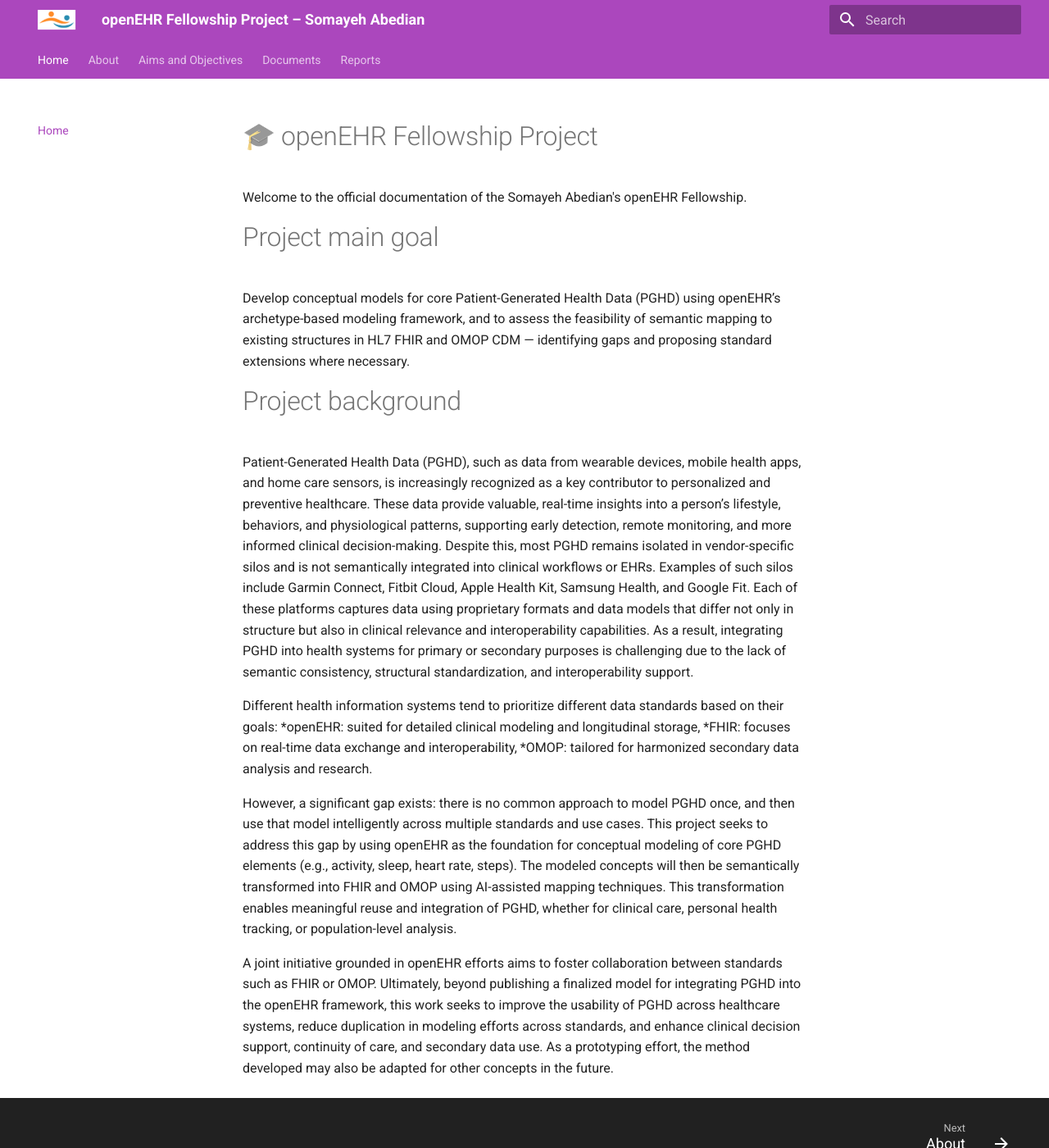
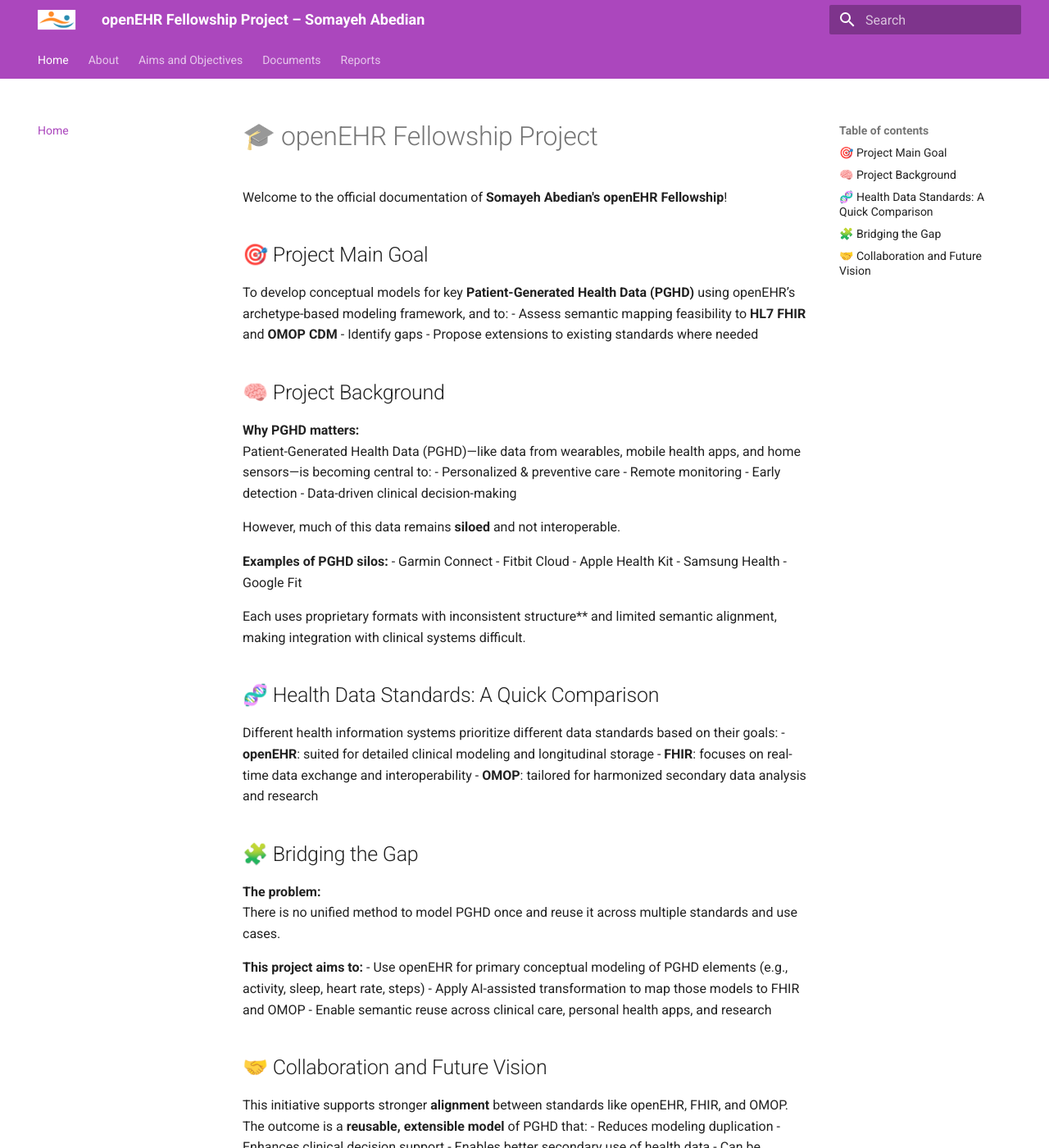
Before and after one commit to Somayeh-abedian/openEHR-Fellowship, an MkDocs documentation site: the page built from docs/index.md, in a window 1280 px wide and 1400 px high. Shown: the whole window at 82% size. Built offline with MkDocs 1.6.1 and Material for MkDocs 9.7.7, drawn with Linux system fonts in a browser that asks for light colours; some of the changed text lies outside the part shown.

Commit message:
Update content

```diff
--- a/docs/index.md
+++ b/docs/index.md
@@ -1,21 +1,50 @@
+# 🎓 openEHR Fellowship Project
+Welcome to the official documentation of **Somayeh Abedian's openEHR Fellowship**!
 
-# 🎓 openEHR Fellowship Project
+## 🎯 Project Main Goal
+To develop conceptual models for key **Patient-Generated Health Data (PGHD)** using openEHR’s archetype-based modeling framework, and to:
+- Assess semantic mapping feasibility to **HL7 FHIR** and **OMOP CDM**
+- Identify gaps
+- Propose extensions to existing standards where needed
 
-Welcome to the official documentation of the Somayeh Abedian's openEHR Fellowship.
+## 🧠 Project Background
+**Why PGHD matters:**
+Patient-Generated Health Data (PGHD)—like data from wearables, mobile health apps, and home sensors—is becoming central to:
+- Personalized & preventive care
+- Remote monitoring
+- Early detection
+- Data-driven clinical decision-making
 
-# Project main goal
-Develop conceptual models for core Patient-Generated Health Data (PGHD) using openEHR’s archetype-based modeling framework, and to assess the feasibility of semantic mapping to existing structures in HL7 FHIR and OMOP CDM — identifying gaps and proposing standard extensions where necessary.
+However, much of this data remains **siloed** and not interoperable.
 
-# Project background
-Patient-Generated Health Data (PGHD), such as data from wearable devices, mobile health apps, and home care sensors, is increasingly recognized as a key contributor to personalized and preventive healthcare. These data provide valuable, real-time insights into a person’s lifestyle, behaviors, and physiological patterns, supporting early detection, remote monitoring, and more informed clinical decision-making. Despite this, most PGHD remains isolated in vendor-specific silos and is not semantically integrated into clinical workflows or EHRs.
-Examples of such silos include Garmin Connect, Fitbit Cloud, Apple Health Kit, Samsung Health, and Google Fit. Each of these platforms captures data using proprietary formats and data models that differ not only in structure but also in clinical relevance and interoperability capabilities. As a result, integrating PGHD into health systems for primary or secondary purposes is challenging due to the lack of semantic consistency, structural standardization, and interoperability support.
+**Examples of PGHD silos:**
+- Garmin Connect
+- Fitbit Cloud
+- Apple Health Kit
+- Samsung Health
+- Google Fit
 
-Different health information systems tend to prioritize different data standards based on their goals:
-*openEHR: suited for detailed clinical modeling and longitudinal storage,
-*FHIR: focuses on real-time data exchange and interoperability,
-*OMOP: tailored for harmonized secondary data analysis and research.
+Each uses proprietary formats with inconsistent structure** and limited semantic alignment, making integration with clinical systems difficult.
 
-However, a significant gap exists: there is no common approach to model PGHD once, and then use that model intelligently across multiple standards and use cases.
-This project seeks to address this gap by using openEHR as the foundation for conceptual modeling of core PGHD elements (e.g., activity, sleep, heart rate, steps). The modeled concepts will then be semantically transformed into FHIR and OMOP using AI-assisted mapping techniques. This transformation enables meaningful reuse and integration of PGHD, whether for clinical care, personal health tracking, or population-level analysis.
+## 🧬 Health Data Standards: A Quick Comparison
+Different health information systems prioritize different data standards based on their goals:
+- **openEHR**: suited for detailed clinical modeling and longitudinal storage
+- **FHIR**: focuses on real-time data exchange and interoperability
+- **OMOP**: tailored for harmonized secondary data analysis and research
 
-A joint initiative grounded in openEHR efforts aims to foster collaboration between standards such as FHIR or OMOP. Ultimately, beyond publishing a finalized model for integrating PGHD into the openEHR framework, this work seeks to improve the usability of PGHD across healthcare systems, reduce duplication in modeling efforts across standards, and enhance clinical decision support, continuity of care, and secondary data use. As a prototyping effort, the method developed may also be adapted for other concepts in the future.
+## 🧩 Bridging the Gap
+**The problem:**
+There is no unified method to model PGHD once and reuse it across multiple standards and use cases.
+
+**This project aims to:**
+- Use openEHR for primary conceptual modeling of PGHD elements (e.g., activity, sleep, heart rate, steps)
+- Apply AI-assisted transformation to map those models to FHIR and OMOP
+- Enable semantic reuse across clinical care, personal health apps, and research
+
+## 🤝 Collaboration and Future Vision
+This initiative supports stronger **alignment** between standards like openEHR, FHIR, and OMOP.
+The outcome is a **reusable, extensible model** of PGHD that:
+- Reduces modeling duplication
+- Enhances clinical decision support
+- Enables better secondary use of health data
+- Can be extended to other concepts beyond PGHD in the future
```
Also changed, not shown: docs/about.md (+34 -4 lines), docs/aims.md (+14 -8 lines), docs/documents.md (+11 -8 lines), docs/reports.md (+27 -26 lines), site/about/index.html, site/search/search_index.json, 1 other file.
